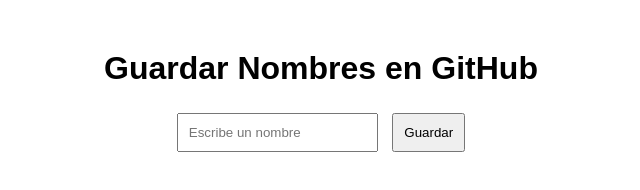
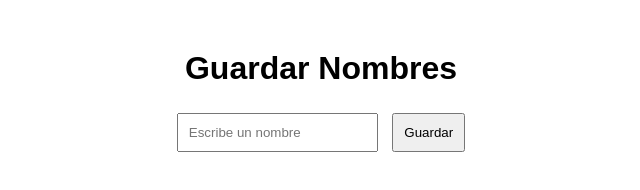
Before and after one commit to alanduarte123/WorkReg.github.io, a plain HTML site: page index.html in a window 1280 px wide. Shown: the whole page, without its empty margins (319-959 px from the left). Drawn offline with Linux system fonts and the light colour scheme.

Commit message:
Update index.html

```diff
--- a/index.html
+++ b/index.html
@@ -18,7 +18,7 @@
 </head>
 <body>
 
-    <h1>Guardar Nombres en GitHub</h1>
+    <h1>Guardar Nombres</h1>
 
     <input type="text" id="nameInput" placeholder="Escribe un nombre">
     <button onclick="saveName()">Guardar</button>
```
